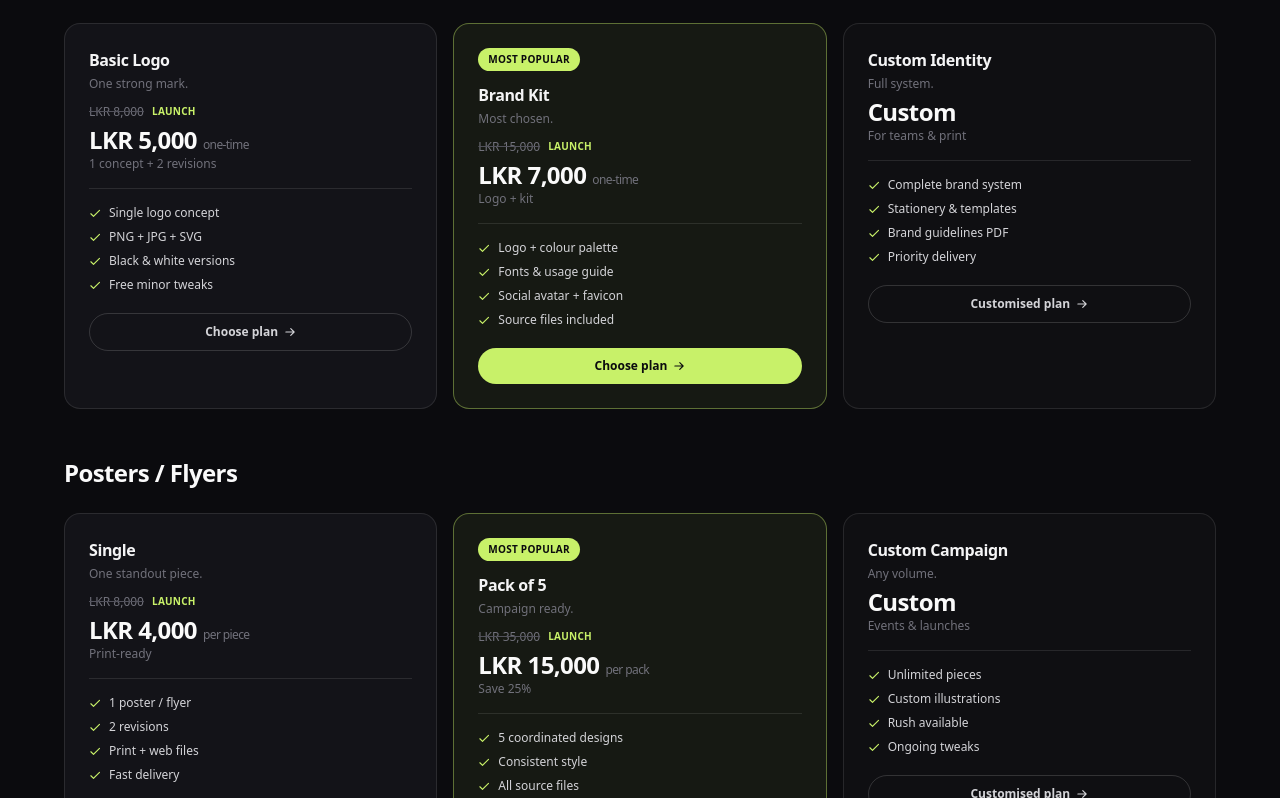
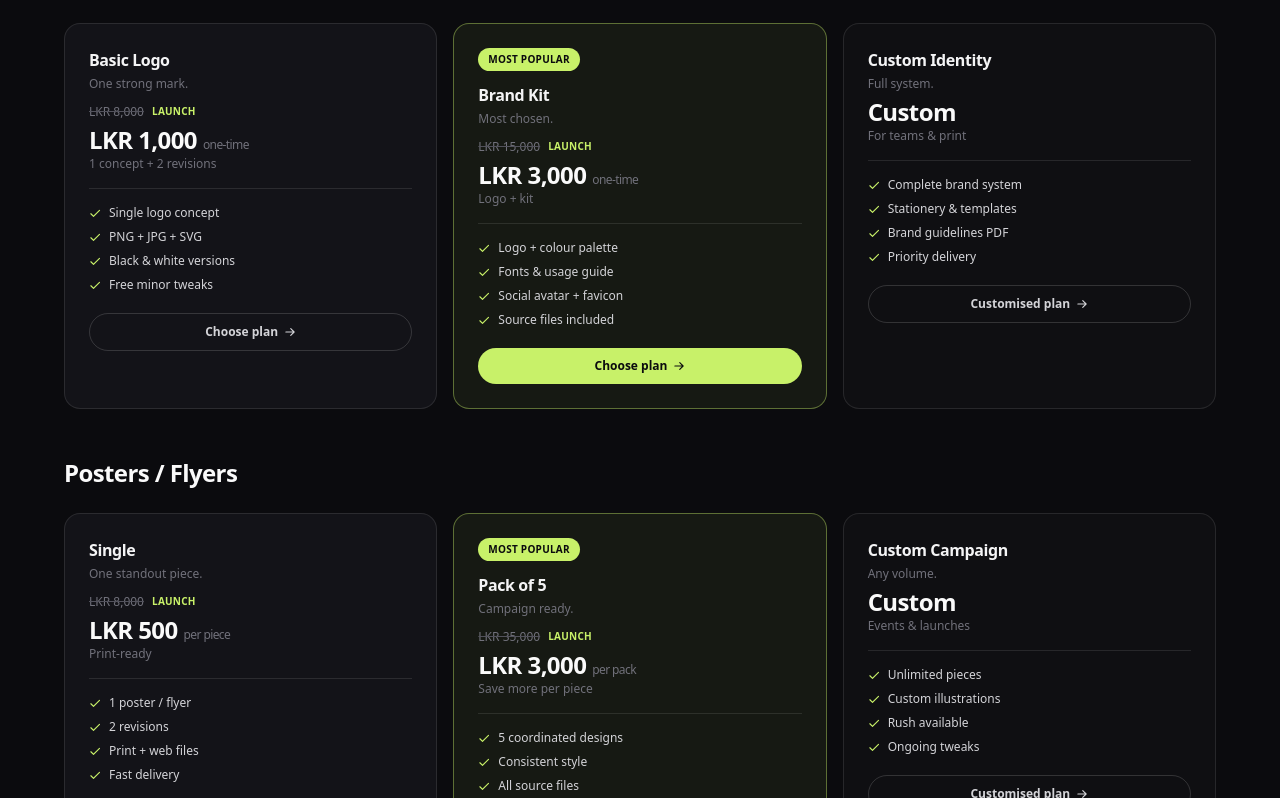
Before and after one commit to DilumSaluka/DilumSaluka.github.io, a React (Vite) app in the folder lumora/: page / in a window 1280 px wide. Shown: the part 3402-4200 px from the top of the page. Built offline with nearby package versions, Linux system fonts and the light colour scheme.

Commit message:
feat: update service pricing - logo 1k/3k, posters 500/3k, CV 500/1k, AI video 1k/8k, chatbot 3k/10k

```diff
--- a/lumora/src/components/ChatWidget.tsx
+++ b/lumora/src/components/ChatWidget.tsx
@@ -24,7 +24,7 @@ const KNOWLEDGE: { keys: string[]; reply: string }[] = [
   {
     keys: ["cost", "price", "much", "rate", "budget", "lkr", "rs", "cheap"],
     reply:
-      "Launch pricing right now: websites from LKR 5,000 (+ LKR 1,000/month hosting & care). Add-ons — logos LKR 7,000, posters LKR 4,000, CVs LKR 3,000. Try the estimator on this page for an instant total!",
+      "Launch pricing right now: websites from LKR 5,000 (+ LKR 1,000/month hosting & care). Logos from LKR 1,000, posters from LKR 500, CVs from LKR 500, AI videos from LKR 1,000 (3-pack LKR 8,000), chatbots from LKR 3,000. Try the estimator on this page for an instant total!",
   },
   {
     keys: ["long", "time", "take", "fast", "when", "deadline"],
--- a/lumora/src/data.ts
+++ b/lumora/src/data.ts
@@ -276,7 +276,7 @@ export const OTHER_PRICING: { category: string; packs: Package[] }[] = [
         name: "Basic Logo",
         blurb: "One strong mark.",
         marketRate: "LKR 8,000",
-        price: "LKR 5,000",
+        price: "LKR 1,000",
         unit: "one-time",
         recurring: "1 concept + 2 revisions",
         features: ["Single logo concept", "PNG + JPG + SVG", "Black & white versions", "Free minor tweaks"],
@@ -285,7 +285,7 @@ export const OTHER_PRICING: { category: string; packs: Package[] }[] = [
         name: "Brand Kit",
         blurb: "Most chosen.",
         marketRate: "LKR 15,000",
-        price: "LKR 7,000",
+        price: "LKR 3,000",
         unit: "one-time",
         recurring: "Logo + kit",
         popular: true,
@@ -304,16 +304,16 @@ export const OTHER_PRICING: { category: string; packs: Package[] }[] = [
   {
     category: "Posters / Flyers",
     packs: [
-      { name: "Single", blurb: "One standout piece.", marketRate: "LKR 8,000", price: "LKR 4,000", unit: "per piece", recurring: "Print-ready", features: ["1 poster / flyer", "2 revisions", "Print + web files", "Fast delivery"] },
-      { name: "Pack of 5", blurb: "Campaign ready.", marketRate: "LKR 35,000", price: "LKR 15,000", unit: "per pack", recurring: "Save 25%", popular: true, features: ["5 coordinated designs", "Consistent style", "All source files", "Priority support"] },
+      { name: "Single", blurb: "One standout piece.", marketRate: "LKR 8,000", price: "LKR 500", unit: "per piece", recurring: "Print-ready", features: ["1 poster / flyer", "2 revisions", "Print + web files", "Fast delivery"] },
+      { name: "Pack of 5", blurb: "Campaign ready.", marketRate: "LKR 35,000", price: "LKR 3,000", unit: "per pack", recurring: "Save more per piece", popular: true, features: ["5 coordinated designs", "Consistent style", "All source files", "Priority support"] },
       { name: "Custom Campaign", blurb: "Any volume.", price: "Custom", unit: "tailored quote", recurring: "Events & launches", features: ["Unlimited pieces", "Custom illustrations", "Rush available", "Ongoing tweaks"] },
     ],
   },
   {
     category: "CV Design",
     packs: [
-      { name: "Starter CV", blurb: "Clean & hired.", marketRate: "LKR 4,000", price: "LKR 2,000", unit: "one-time", recurring: "1 page", features: ["Single-page CV", "ATS-friendly layout", "PDF + Word", "1 revision"] },
-      { name: "Pro Portfolio", blurb: "Most chosen.", marketRate: "LKR 6,000", price: "LKR 3,000", unit: "one-time", recurring: "CV + letter", popular: true, features: ["CV + cover letter", "LinkedIn banner", "2 revisions", "Print & digital"] },
+      { name: "Starter CV", blurb: "Clean & hired.", marketRate: "LKR 4,000", price: "LKR 500", unit: "one-time", recurring: "1 page", features: ["Single-page CV", "ATS-friendly layout", "PDF + Word", "1 revision"] },
+      { name: "Pro Portfolio", blurb: "Most chosen.", marketRate: "LKR 6,000", price: "LKR 1,000", unit: "one-time", recurring: "CV + letter", popular: true, features: ["CV + cover letter", "LinkedIn banner", "2 revisions", "Print & digital"] },
       { name: "Executive", blurb: "Fully tailored.", price: "Custom", unit: "tailored quote", recurring: "For leaders", features: ["Multi-page portfolio", "Personal logo", "Custom infographics", "Unlimited revisions"] },
     ],
   },
@@ -344,16 +344,16 @@ export const OTHER_PRICING: { category: string; packs: Package[] }[] = [
   {
     category: "AI Video",
     packs: [
-      { name: "Single Video", blurb: "One scroll-stopper.", marketRate: "LKR 8,000", price: "LKR 5,000", unit: "per video", recurring: "15–30s", features: ["Script + AI generation", "Music + captions", "2 revisions", "Ready for social"] },
-      { name: "Pack of 3", blurb: "Campaign.", marketRate: "LKR 20,000", price: "LKR 12,000", unit: "per pack", recurring: "Save 20%", popular: true, features: ["3 coordinated videos", "Consistent style", "All formats", "Priority edit"] },
+      { name: "Single Video", blurb: "One scroll-stopper.", marketRate: "LKR 8,000", price: "LKR 1,000", unit: "per video", recurring: "15–30s", features: ["Script + AI generation", "Music + captions", "2 revisions", "Ready for social"] },
+      { name: "Pack of 3", blurb: "Launch discount.", marketRate: "LKR 10,000", price: "LKR 8,000", unit: "per pack", recurring: "3 videos, one style", popular: true, features: ["3 coordinated videos", "Consistent style", "All formats", "Priority edit"] },
       { name: "Custom Studio", blurb: "Series & ads.", price: "Custom", unit: "tailored quote", recurring: "Ongoing", features: ["Unlimited videos", "Voice + avatar", "Ad variants", "Monthly retainer"] },
     ],
   },
   {
     category: "Chatbots & Automation",
     packs: [
-      { name: "Basic Bot", blurb: "Answer 24/7.", price: "From LKR 15,000", unit: "setup", recurring: "+ usage", features: ["FAQ bot for site/WhatsApp", "24/7 answers", "Lead capture", "2 weeks tuning"] },
-      { name: "Pro Automation", blurb: "Do work for you.", marketRate: "LKR 45,000", price: "From LKR 30,000", unit: "setup", recurring: "Most chosen", popular: true, features: ["Multi-step workflows", "Sheets / CRM sync", "Human handoff", "1 month support"] },
+      { name: "Basic Bot", blurb: "Answer 24/7.", marketRate: "LKR 15,000", price: "LKR 3,000", unit: "setup", recurring: "+ usage", features: ["FAQ bot for site/WhatsApp", "24/7 answers", "Lead capture", "2 weeks tuning"] },
+      { name: "Pro Automation", blurb: "Do work for you.", marketRate: "LKR 45,000", price: "LKR 10,000", unit: "setup", recurring: "Most chosen", popular: true, features: ["Multi-step workflows", "Sheets / CRM sync", "Human handoff", "1 month support"] },
       { name: "Custom AI", blurb: "Your AI team.", price: "Custom", unit: "tailored quote", recurring: "Complex ops", features: ["LLM + tools", "API ecosystem", "Analytics dashboard", "Ongoing optimisation"] },
     ],
   },
@@ -372,14 +372,14 @@ export type EstimateItem = {
 // TODO: tune these to your real rates before launch
 export const ESTIMATOR_ITEMS: EstimateItem[] = [
   { id: "website", label: "Website", note: "1–3 pages · +LKR 1,000/mo care", min: 5000, max: 7000 },
-  { id: "logo", label: "Logo design", note: "logo + brand kit", min: 5000, max: 7000 },
-  { id: "posters", label: "Poster / flyer", note: "per piece", min: 4000, max: 4000 },
-  { id: "cv", label: "CV design", note: "CV + cover letter", min: 2000, max: 3000 },
+  { id: "logo", label: "Logo design", note: "logo or brand kit", min: 1000, max: 3000 },
+  { id: "posters", label: "Poster / flyer", note: "piece or pack", min: 500, max: 3000 },
+  { id: "cv", label: "CV design", note: "CV + cover letter", min: 500, max: 1000 },
   { id: "software", label: "Custom software", note: "tools & integrations", min: 15000, max: 45000 },
   { id: "domain", label: "Domain (.com.lk / .com)", note: "per year, billed at cost", min: 1000, max: 8000 },
   { id: "social", label: "Social media", note: "per month", min: 12000, max: 25000 },
-  { id: "aivideo", label: "AI video", note: "per video", min: 5000, max: 12000 },
-  { id: "chatbot", label: "Chatbot / automation", note: "setup", min: 15000, max: 30000 },
+  { id: "aivideo", label: "AI video", note: "single or pack", min: 1000, max: 8000 },
+  { id: "chatbot", label: "Chatbot / automation", note: "setup", min: 3000, max: 10000 },
 ];
 
 export const FAQS = [
```
